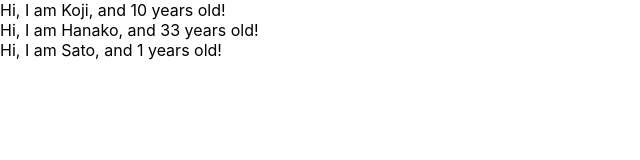
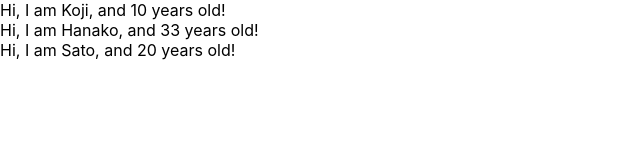
Before and after one commit to KOJI-YAMABE/react-redux-crud-application, a React (Create React App) app: page / in a window 1280 px wide. Shown: the top 160 px of the page, without its empty margins (0-640 px from the left). Built offline with nearby package versions, Linux system fonts and the light colour scheme.

Commit message:
lrean prop-types

```diff
--- a/package.json
+++ b/package.json
@@ -6,6 +6,7 @@
     "@testing-library/jest-dom": "^5.11.4",
     "@testing-library/react": "^11.1.0",
     "@testing-library/user-event": "^12.1.10",
+    "prop-types": "^15.7.2",
     "react": "^17.0.2",
     "react-dom": "^17.0.2",
     "react-scripts": "4.0.3",
--- a/src/App.js
+++ b/src/App.js
@@ -1,10 +1,11 @@
 import React from "react";
+import propTypes from 'prop-types';
 
-const App =() => {
-  const profiles =[
+const App = () => {
+  const profiles = [
     {name: "Koji",  age: 10},
     {name: "Hanako",  age: 33},
-    {name: "Sato"}
+    {name: "Sato", age: 20}
   ]
   return (
     <div>
@@ -21,8 +22,9 @@
   return <div>Hi, I am {props.name}, and {props.age} years old! </div>
 }
 
-User.defaultProps = {
-  age: 1
+User.propTypes = {
+  name: propTypes.string,
+  age: propTypes.number.isRequired
 }
 
 // class App extends Component () {
```
